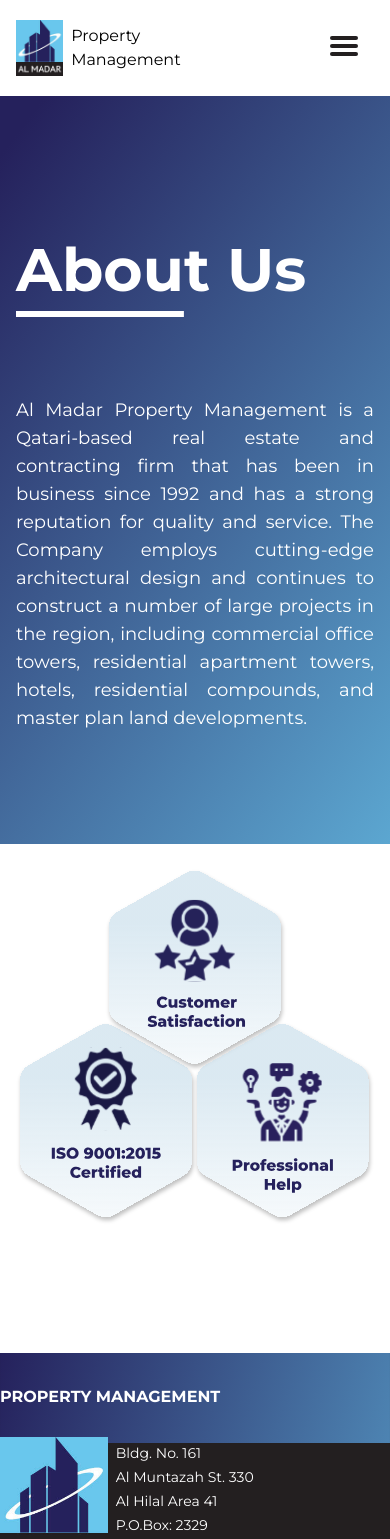
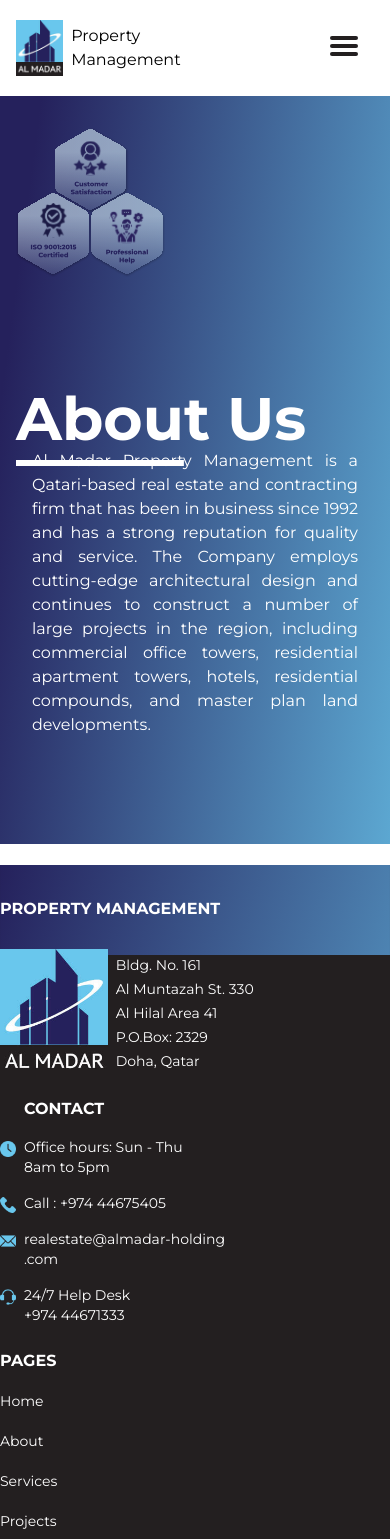
Before and after one commit to deepchandra02/AMPM-website, a React (Create React App) app: page /about in a window 390 px wide. Shown: the top 1539 px of the page. Built offline with nearby package versions, Linux system fonts and the light colour scheme.

Commit message:
about us page (responsive in progress)

```diff
--- a/src/pages/about.jsx
+++ b/src/pages/about.jsx
@@ -1,27 +1,40 @@
 import React from "react";
 import aboutUsBg from "../images/about_us_bg.svg";
+import aboutUsBgMob from "../images/about_us_bg_mobile.svg";
 import hexagons from "../images/hexagons.svg";
 
 const About = () => {
   return (
     <div name="support" className="w-full">
       <div className="w-full h-screen absolute">
-        <img className="w-full h-full object-cover" src={aboutUsBg} alt="/" />
+        <img
+          className="hidden lg:flex lg:w-full lg:h-full lg:object-cover"
+          src={aboutUsBg}
+          alt="/"
+        />
+        <img
+          className="lg:hidden h-screen w-screen object-cover"
+          src={aboutUsBgMob}
+          alt="/"
+        />
       </div>
 
       <div className="max-w-[1240px] mx-auto text-white">
         <div className="grid grid-cols-1 lg:grid-cols-2 relative gap-x-16 px-4 py-32 font-montserrat">
+          <div className="mx-auto lg:hidden">
+            <img className="w-5/12" src={hexagons} alt="/" />
+          </div>
           <div>
             <h2 className="text-6xl font-bold pt-28 text-left ">
-              <span class="inline-flex items-baseline underline underline-offset-20 ">
+              <span className="inline-flex items-baseline underline underline-offset-20 ">
                 <span>Abou</span>
               </span>
-              <span class="inline-flex items-baseline">
+              <span className="inline-flex items-baseline">
                 <span>t Us</span>
               </span>
             </h2>
 
-            <p className="py-24 text-lg text-white text-justify">
+            <p className="px-4 text-md text-white text-justify lg:py-24 lg:text-lg">
               Al Madar Property Management is a Qatari-based real estate and
               contracting firm that has been in business since 1992 and has a
               strong reputation for quality and service. The Company employs
@@ -31,10 +44,9 @@
               compounds, and master plan land developments.
             </p>
           </div>
-          <div className="bg-transparent text-white">
-            <div className="pt-10 md:pl-12">
-              <img className="" src={hexagons} alt="/" />
-            </div>
+
+          <div className="hidden lg:flex lg:pt-10 lg:pl-12">
+            <img className="" src={hexagons} alt="/" />
           </div>
         </div>
       </div>
```
Also changed, not shown: src/images/about_us_bg_mobile.svg (added).
